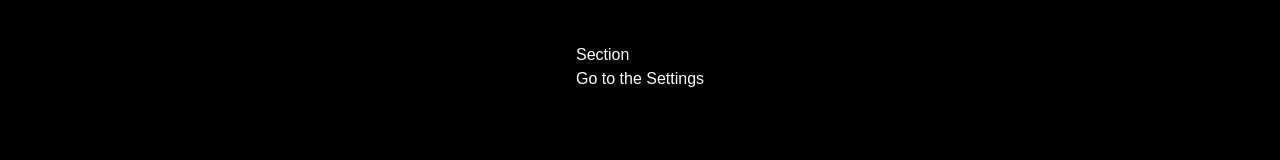
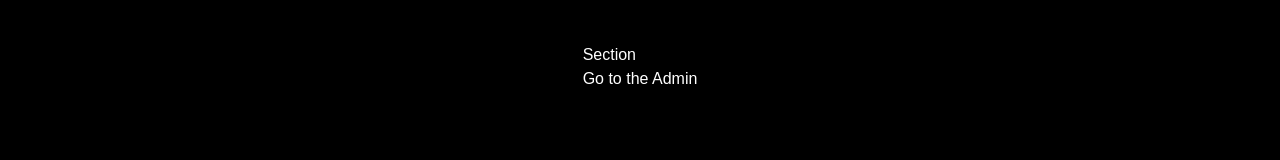
Before and after one commit to shivam108ku/NextjsLearning, a Next.js app: page /dashboard/section in a window 1280 px wide. Shown: the part 398-558 px from the top of the page. Built offline with nearby package versions, Linux system fonts and the light colour scheme.

Commit message:
roote  3 level

```diff
--- a/app/(auth)/admin/page.tsx
+++ b/app/(auth)/admin/page.tsx
@@ -0,0 +1,9 @@
+import React from 'react'
+
+const AdminPage = () => {
+  return (
+    <div>AdminPage</div>
+  )
+}
+
+export default AdminPage
--- /dev/null
+++ b/app/(auth)/dashboard/section/(...)admin/page.tsx
@@ -0,0 +1,9 @@
+import React from 'react'
+
+const AdminIntercepted = () => {
+  return (
+    <div>AdminIntercepted</div>
+  )
+}
+
+export default AdminIntercepted
--- a/app/(auth)/dashboard/section/page.tsx
+++ b/app/(auth)/dashboard/section/page.tsx
@@ -7,7 +7,7 @@ const Section = () => {
         <h1>
             Section
         </h1>
-        <Link href={"/settings"}>Go to the Settings</Link>
+        <Link href={"/admin"}>Go to the Admin</Link>
     </div>
   )
 }
```
